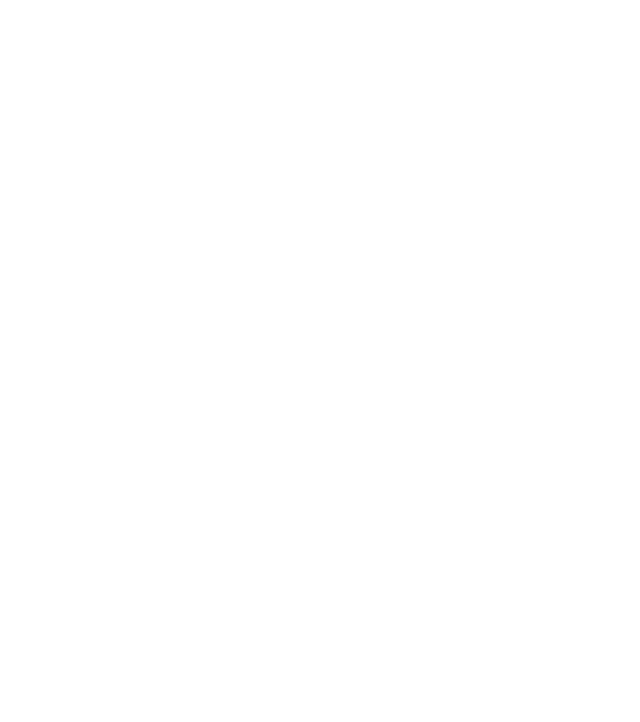
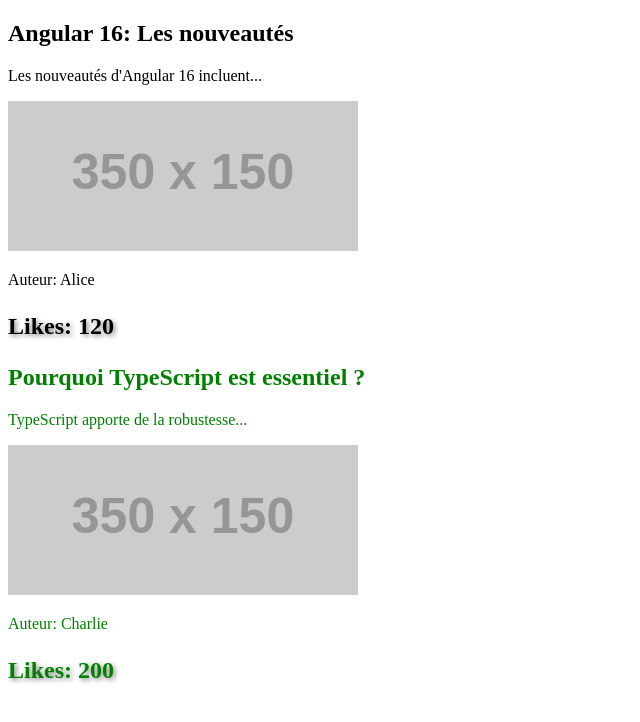
Before and after one commit to cassiopeelaurie/wild-blog, an Angular app: page / in a window 1280 px wide. Shown: the top 722 px of the page, without its empty margins (0-640 px from the left). Built offline with nearby package versions, Linux system fonts and the light colour scheme.

Commit message:
quete 4 Directives Angular

```diff
--- a/src/app/app.component.html
+++ b/src/app/app.component.html
@@ -1,8 +1,14 @@
-@for (let article of articles)
-  @if (article.isPublished)
-    <div class="article">
-      <h2>{{ article.title }}</h2>
-      <p>{{ article.content }}</p>
-      <img [src]="article.image" alt="{{ article.title }}">
-      <p>Auteur: {{ article.author }} | Likes: {{ article.likes }}</p>
-    </div>
+@if (!articles || articles.length === 0) {
+    <h1>Il n'y a aucun article ! :/</h1>
+}
+@for (article of articles; track $index) {
+    @if (article.isPublished) {
+        <div [ngStyle]="{color: article.likes > 150? 'green' : 'black'}" class="article" [ngStyle]>
+          <h2>{{ article.title }}</h2>
+          <p>{{ article.content }}</p>
+          <img [src]="article.image" alt="{{ article.title }}">
+          <p>Auteur: {{ article.author }}</p>
+          <p [ngClass]="{'popular-article': article.likes > 100}">Likes: {{ article.likes }}</p>
+        </div>
+    }
+}
--- a/src/app/app.component.scss
+++ b/src/app/app.component.scss
@@ -0,0 +1,5 @@
+.popular-article {
+    font-size: 1.5em;
+    text-shadow: 2px 2px 5px gray;
+    font-weight: bold;
+  }
--- a/src/app/app.component.ts
+++ b/src/app/app.component.ts
@@ -2,11 +2,12 @@
 import { RouterOutlet } from '@angular/router';
 import { ArticleComponent } from "./article/article.component";
 import { BonjourComponent } from "./bonjour/bonjour.component";
+import { CommonModule } from '@angular/common';
 
 @Component({
   selector: 'app-root',
   standalone: true,
-  imports: [RouterOutlet, ArticleComponent, BonjourComponent],
+  imports: [RouterOutlet, ArticleComponent, BonjourComponent, CommonModule],
   templateUrl: './app.component.html',
   styleUrls: ['./app.component.scss']
 })
```
